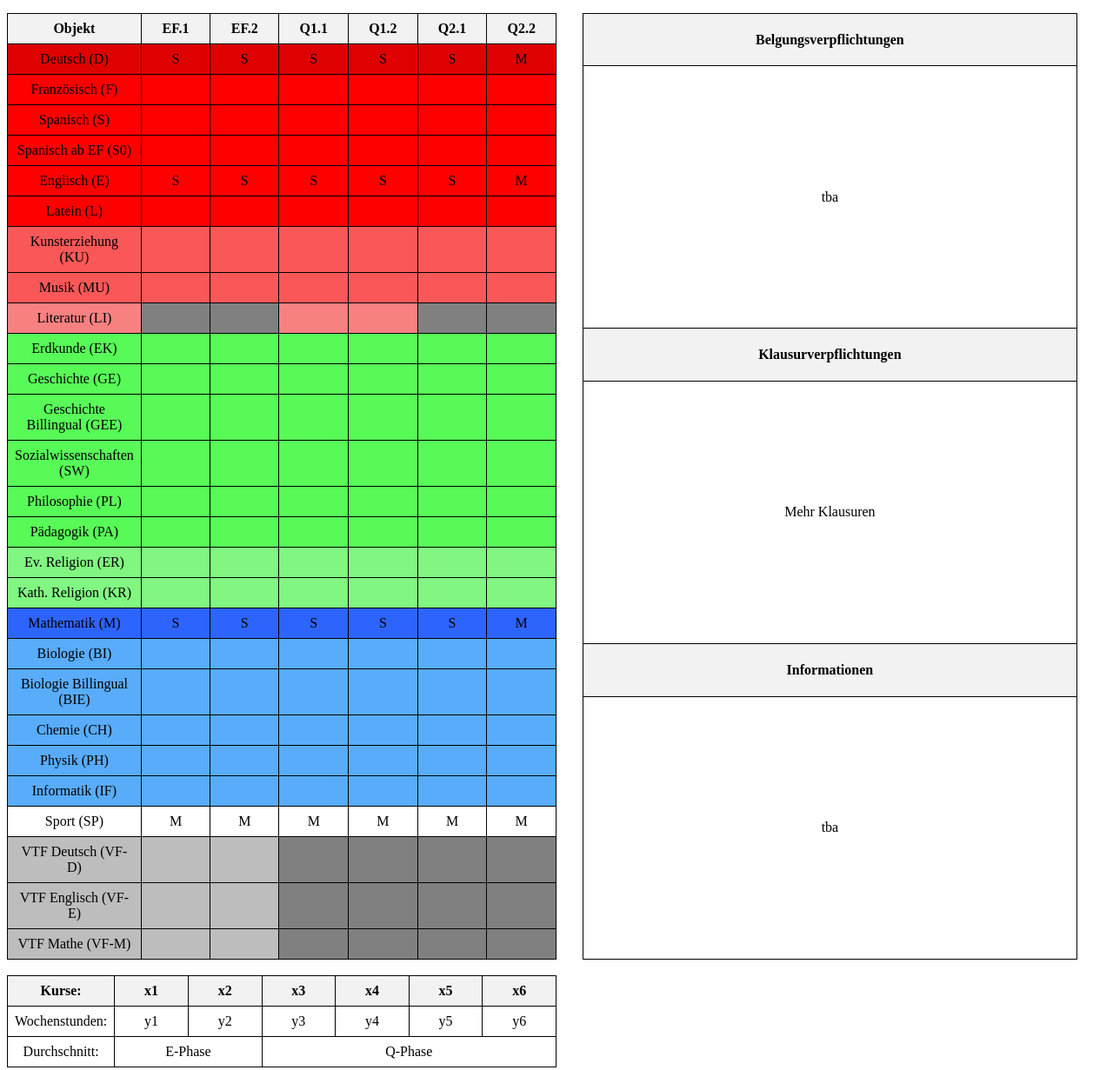
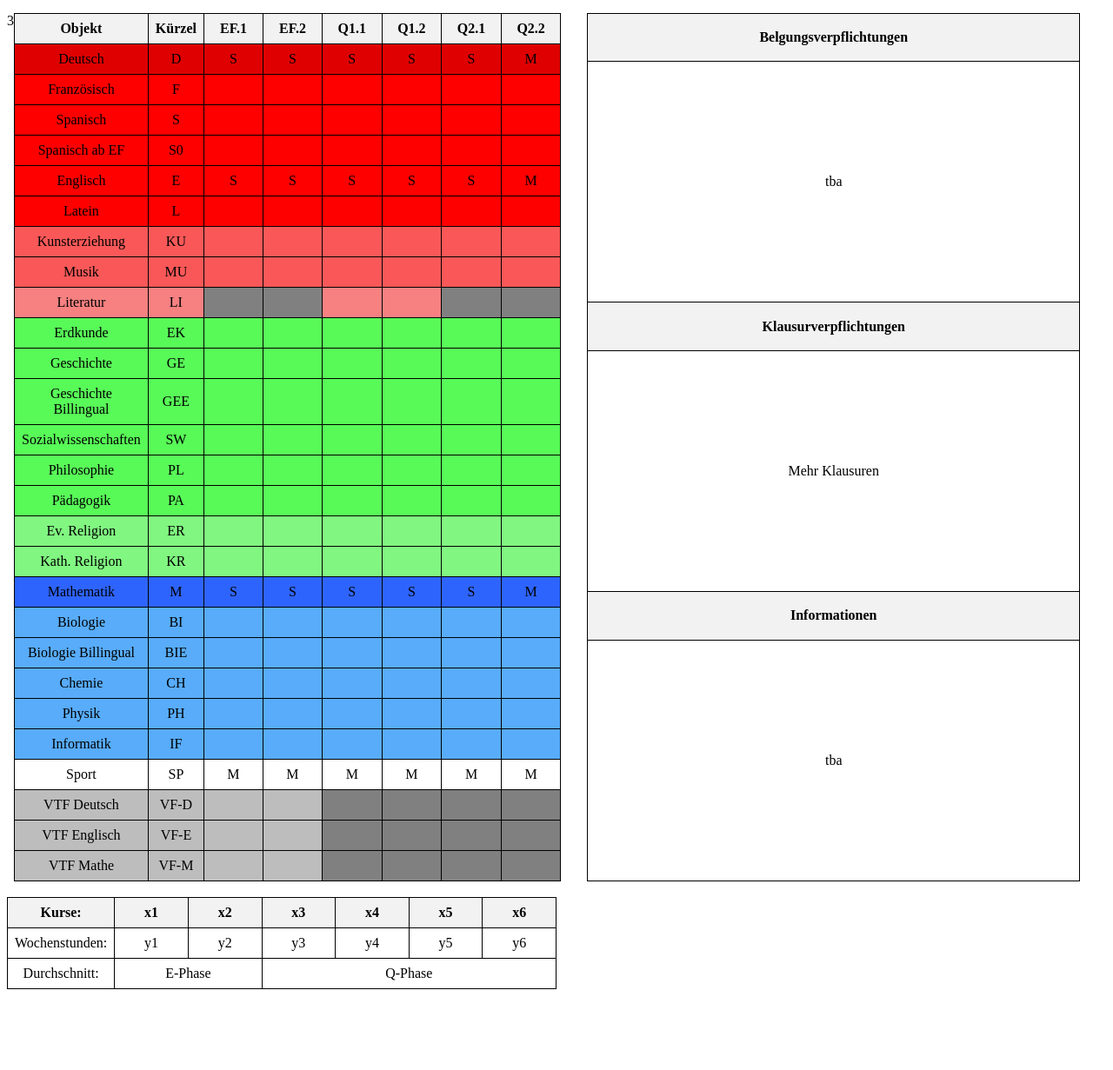
Before and after one commit to PeterScholl/lupo, a plain HTML site: page experimente/bjoern/versuch1/Lupotest 1.html in a window 1280 px wide. Shown: the part 225-1456 px from the top of the page at 87% size. After the commit the page ends 1371 px from the top, so only its background shows below. Drawn offline with Linux system fonts and the light colour scheme.

Commit message:
Kürzel haben nun eine eigene Spalte

```diff
--- a/experimente/bjoern/versuch1/Lupotest 1.html
+++ b/experimente/bjoern/versuch1/Lupotest 1.html
@@ -67,16 +67,18 @@
 
 <table id="Fächerwahl" style="width:50%">
   <tr>
-    <th style="width:15%">Objekt</th>
-    <th style="width:14%">EF.1</th>
-    <th style="width:14%">EF.2</th>
-    <th style="width:14%">Q1.1</th>
-    <th style="width:14%">Q1.2</th>
-    <th style="width:14%">Q2.1</th>
-    <th style="width:14%">Q2.2</th>
+    <th style="width:13%">Objekt</th>
+    <th style="width:5%">Kürzel</th>
+    <th style="width:13%">EF.1</th>
+    <th style="width:13%">EF.2</th>
+    <th style="width:13%">Q1.1</th>
+    <th style="width:13%">Q1.2</th>
+    <th style="width:13%">Q2.1</th>
+    <th style="width:13%">Q2.2</th>
   </tr>
   <tr>
-    <td style="background-color:#DF0101;">Deutsch (D)</td>
+    <td style="background-color:#DF0101;">Deutsch</td>
+    <td id="o1s4" style="background-color:#DF0101;">D</td>
     <td id="o1s1" onclick="changeValue('o1s1')" style="background-color:#DF0101;">S</td>
     <td id="o1s2" onclick="changeValue('o1s2')" style="background-color:#DF0101;">S</td>
     <td id="o1s3" onclick="increaseValue('o1s3')" style="background-color:#DF0101;">S</td>
@@ -85,7 +87,8 @@
     <td id="o1s6" style="background-color:#DF0101;">M</td>
   </tr>
   <tr>
-    <td style="background-color: #ff0000;">Französisch (F)</td>
+    <td style="background-color: #ff0000;">Französisch</td>
+    <td id="o1s4" style="background-color:#ff0000;">F</td>
     <td id="o2s1" onclick="changeValue('o2s1')" style="background-color:#ff0000;"></td>
     <td id="o2s2" onclick="changeValue('o2s2')" style="background-color:#ff0000;"></td>
     <td id="o2s3" onclick="increaseValue('o2s3')" style="background-color:#ff0000;"></td>
@@ -94,7 +97,8 @@
     <td id="o2s6" style="background-color:#ff0000;"></td>
   </tr>
   <tr>
-    <td style="background-color:#ff0000;">Spanisch (S)</td>
+    <td style="background-color:#ff0000;">Spanisch</td>
+    <td id="o1s4" style="background-color:#ff0000;">S</td>
     <td id="o3s1" onclick="changeValue('o3s1')" style="background-color:#ff0000;"></td>
     <td id="o3s2" onclick="changeValue('o3s2')" style="background-color:#ff0000;"></td>
     <td id="o3s3" onclick="increaseValue('o3s3')" style="background-color:#ff0000;"></td>
@@ -103,7 +107,8 @@
     <td id="o3s6" style="background-color:#ff0000;"></td>
   </tr>
   <tr>
-    <td style="background-color:#ff0000;">Spanisch ab EF (S0)</td>
+    <td style="background-color:#ff0000;">Spanisch ab EF</td>
+    <td id="o1s4" style="background-color:#ff0000;">S0</td>
     <td id="o4s1" onclick="changeValue('o4s1')" style="background-color:#ff0000;"></td>
     <td id="o4s2" onclick="changeValue('o4s2')" style="background-color:#ff0000;"></td>
     <td id="o4s3" onclick="increaseValue('o4s3')" style="background-color:#ff0000;"></td>
@@ -112,7 +117,8 @@
     <td id="o4s6" style="background-color:#ff0000;"></td>
   </tr>
   <tr>
-    <td style="background-color:#ff0000;">Englisch (E)</td>
+    <td style="background-color:#ff0000;">Englisch</td>
+    <td id="o1s4" style="background-color:#ff0000;">E</td>
     <td id="o5s1" onclick="changeValue('o5s1')" style="background-color:#ff0000;">S</td>
     <td id="o5s2" onclick="changeValue('o5s2')" style="background-color:#ff0000;">S</td>
     <td id="o5s3" onclick="increaseValue('o5s3')" style="background-color:#ff0000;">S</td>
@@ -121,7 +127,8 @@
     <td id="o5s6" style="background-color:#ff0000;">M</td>
   </tr>
   <tr>
-    <td style="background-color:#ff0000;">Latein (L)</td>
+    <td style="background-color:#ff0000;">Latein</td>
+    <td id="o1s4" style="background-color:#ff0000;">L</td>
     <td id="o6s1" onclick="changeValue('o6s1')" style="background-color:#ff0000;"></td>
     <td id="o6s2" onclick="changeValue('o6s2')" style="background-color:#ff0000;"></td>
     <td id="o6s3" onclick="increaseValue('o6s3')" style="background-color:#ff0000;"></td>
@@ -130,7 +137,8 @@
     <td id="o6s6" style="background-color:#ff0000;"></td>
   </tr>
   <tr>
-    <td style="background-color:#FA5858;">Kunsterziehung (KU)</td>
+    <td style="background-color:#FA5858;">Kunsterziehung</td>
+    <td id="o1s4" style="background-color:#FA5858;">KU</td>
     <td id="o7s1" onclick="changeValue('o7s1')" style="background-color:#FA5858;"></td>
     <td id="o7s2" onclick="changeValue('o7s2')" style="background-color:#FA5858;"></td>
     <td id="o7s3" onclick="increaseValue('o7s3')" style="background-color:#FA5858;"></td>
@@ -139,7 +147,8 @@
     <td id="o7s6" style="background-color:#FA5858;"></td>
   </tr>
    <tr>
-    <td style="background-color:#FA5858;">Musik (MU)</td>
+    <td style="background-color:#FA5858;">Musik</td>
+    <td id="o1s4" style="background-color:#FA5858;">MU</td>
     <td id="o8s1" onclick="changeValue('o8s1')" style="background-color:#FA5858;"></td>
     <td id="o8s2" onclick="changeValue('o8s2')" style="background-color:#FA5858;"></td>
     <td id="o8s3" onclick="increaseValue('o8s3')" style="background-color:#FA5858;"></td>
@@ -148,7 +157,8 @@
     <td id="o8s6" style="background-color:#FA5858;"></td>
   </tr>
    <tr>
-    <td style="background-color:#F78181;">Literatur (LI)</td>
+    <td style="background-color:#F78181;">Literatur</td>
+    <td id="o1s4" style="background-color:#F78181;">LI</td>
     <td id="o9s1" style="background-color:grey;"></td>
     <td id="o9s2" style="background-color:grey;"></td>
     <td id="o9s3" onclick="increaseValue('o9s3')" style="background-color:#F78181;"></td>
@@ -157,7 +167,8 @@
     <td id="o9s6" style="background-color:grey;"></td>
   </tr>
    <tr>
-    <td style="background-color:#58FA58;">Erdkunde (EK)</td>
+    <td style="background-color:#58FA58;">Erdkunde</td>
+    <td id="o1s4" style="background-color:#58FA58;">EK</td>
     <td id="o10s1" onclick="changeValue('o10s1')" style="background-color:#58FA58;"></td>
     <td id="o10s2" onclick="changeValue('o10s2')" style="background-color:#58FA58;"></td>
     <td id="o10s3" onclick="increaseValue('o10s3')" style="background-color:#58FA58;"></td>
@@ -166,7 +177,8 @@
     <td id="o10s6" style="background-color:#58FA58;"></td>
   </tr>
    <tr>
-    <td style="background-color:#58FA58;">Geschichte (GE)</td>
+    <td style="background-color:#58FA58;">Geschichte</td>
+    <td id="o1s4" style="background-color:#58FA58;">GE</td>
     <td id="o11s1" onclick="changeValue('o11s1')" style="background-color:#58FA58;"></td>
     <td id="o11s2" onclick="changeValue('o11s2')" style="background-color:#58FA58;"></td>
     <td id="o11s3" onclick="increaseValue('o11s3')" style="background-color:#58FA58;"></td>
@@ -175,7 +187,8 @@
     <td id="o11s6" style="background-color:#58FA58;"></td>
   </tr>
    <tr>
-    <td style="background-color:#58FA58;">Geschichte Billingual (GEE)</td>
+    <td style="background-color:#58FA58;">Geschichte Billingual</td>
+    <td id="o1s4" style="background-color:#58FA58;">GEE</td>
     <td id="o12s1" onclick="changeValue('o12s1')" style="background-color:#58FA58;"></td>
     <td id="o12s2" onclick="changeValue('o12s2')" style="background-color:#58FA58;"></td>
     <td id="o12s3" onclick="increaseValue('o12s3')" style="background-color:#58FA58;"></td>
@@ -184,7 +197,8 @@
     <td id="o12s6" style="background-color:#58FA58;"></td>
   </tr>
    <tr>
-    <td style="background-color:#58FA58;">Sozialwissenschaften (SW)</td>
+    <td style="background-color:#58FA58;">Sozialwissenschaften</td>
+    <td id="o1s4" style="background-color:#58FA58;">SW</td>
     <td id="o13s1" onclick="changeValue('o13s1')" style="background-color:#58FA58;"></td>
     <td id="o13s2" onclick="changeValue('o13s2')" style="background-color:#58FA58;"></td>
     <td id="o13s3" onclick="increaseValue('o13s3')" style="background-color:#58FA58;"></td>
@@ -193,7 +207,8 @@
     <td id="o13s6" style="background-color:#58FA58;"></td>
   </tr>
    <tr>
-    <td style="background-color:#58FA58;">Philosophie (PL)</td>
+    <td style="background-color:#58FA58;">Philosophie</td>
+    <td id="o1s4" style="background-color:#58FA58;">PL</td>
     <td id="o14s1" onclick="changeValue('o14s1')" style="background-color:#58FA58;"></td>
     <td id="o14s2" onclick="changeValue('o14s2')" style="background-color:#58FA58;"></td>
     <td id="o14s3" onclick="increaseValue('o14s3')" style="background-color:#58FA58;"></td>
@@ -202,7 +217,8 @@
     <td id="o14s6" style="background-color:#58FA58;"></td>
   </tr>
    <tr>
-    <td style="background-color:#58FA58;">Pädagogik (PA)</td>
+    <td style="background-color:#58FA58;">Pädagogik</td>
+    <td id="o1s4" style="background-color:#58FA58;">PA</td>
     <td id="o15s1" onclick="changeValue('o15s1')" style="background-color:#58FA58;"></td>
     <td id="o15s2" onclick="changeValue('o15s2')" style="background-color:#58FA58;"></td>
     <td id="o15s3" onclick="increaseValue('o15s3')" style="background-color:#58FA58;"></td>
@@ -211,7 +227,8 @@
     <td id="o15s6" style="background-color:#58FA58;"></td>
   </tr>
    <tr>
-    <td style="background-color:#81F781;">Ev. Religion (ER)</td>
+    <td style="background-color:#81F781;">Ev. Religion</td>
+    <td id="o1s4" style="background-color:#81F781;">ER</td>
     <td id="o16s1" onclick="changeValue('o16s1')" style="background-color:#81F781;"></td>
     <td id="o16s2" onclick="changeValue('o16s2')" style="background-color:#81F781;"></td>
     <td id="o16s3" onclick="increaseValue('o16s3')" style="background-color:#81F781;"></td>
@@ -220,7 +237,8 @@
     <td id="o16s6" style="background-color:#81F781;"></td>
   </tr>
   <tr>
-    <td style="background-color:#81F781;">Kath. Religion (KR)</td>
+    <td style="background-color:#81F781;">Kath. Religion</td>3
+    <td id="o1s4" style="background-color:#81F781;">KR</td>
     <td id="o17s1" onclick="changeValue('o17s1')" style="background-color:#81F781;"></td>
     <td id="o17s2" onclick="changeValue('o17s2')" style="background-color:#81F781;"></td>
     <td id="o17s3" onclick="increaseValue('o17s3')" style="background-color:#81F781;"></td>
@@ -229,7 +247,8 @@
     <td id="o17s6" style="background-color:#81F781;"></td>
   </tr>
   <tr>
-    <td style="background-color:#2E64FE;">Mathematik (M)</td>
+    <td style="background-color:#2E64FE;">Mathematik</td>
+    <td id="o1s4" style="background-color:#2E64FE;">M</td>
     <td id="o18s1" onclick="changeValue('o18s1')" style="background-color:#2E64FE;">S</td>
     <td id="o18s2" onclick="changeValue('o18s2')" style="background-color:#2E64FE;">S</td>
     <td id="o18s3" onclick="increaseValue('o18s3')" style="background-color:#2E64FE;">S</td>
@@ -238,7 +257,8 @@
     <td id="o18s6" style="background-color:#2E64FE;">M</td>
   </tr>
    <tr>
-    <td style="background-color:#58ACFA;">Biologie (BI)</td>
+    <td style="background-color:#58ACFA;">Biologie</td>
+    <td id="o1s4" style="background-color:#58ACFA;">BI</td>
     <td id="o19s1" onclick="changeValue('o19s1')" style="background-color:#58ACFA;"></td>
     <td id="o19s2" onclick="changeValue('o19s2')" style="background-color:#58ACFA;"></td>
     <td id="o19s3" onclick="increaseValue('o19s3')" style="background-color:#58ACFA;"></td>
@@ -247,7 +267,8 @@
     <td id="o19s6" style="background-color:#58ACFA;"></td>
   </tr>
    <tr>
-    <td style="background-color:#58ACFA;">Biologie Billingual (BIE)</td>
+    <td style="background-color:#58ACFA;">Biologie Billingual</td>
+    <td id="o1s4" style="background-color:#58ACFA;">BIE</td>
     <td id="o20s1" onclick="changeValue('o20s1')" style="background-color:#58ACFA;"></td>
     <td id="o20s2" onclick="changeValue('o20s2')" style="background-color:#58ACFA;"></td>
     <td id="o20s3" onclick="increaseValue('o20s3')" style="background-color:#58ACFA;"></td>
@@ -256,7 +277,8 @@
     <td id="o20s6" style="background-color:#58ACFA;"></td>
   </tr>
   <tr>
-    <td style="background-color:#58ACFA;">Chemie (CH)</td>
+    <td style="background-color:#58ACFA;">Chemie</td>
+    <td id="o1s4" style="background-color:#58ACFA;">CH</td>
     <td id="o21s1" onclick="changeValue('o21s1')" style="background-color:#58ACFA;"></td>
     <td id="o21s2" onclick="changeValue('o21s2')" style="background-color:#58ACFA;"></td>
     <td id="o21s3" onclick="increaseValue('o21s3')" style="background-color:#58ACFA;"></td>
@@ -265,7 +287,8 @@
     <td id="o21s6" style="background-color:#58ACFA;"></td>
   </tr>
   <tr>
-    <td style="background-color:#58ACFA;">Physik (PH)</td>
+    <td style="background-color:#58ACFA;">Physik</td>
+    <td id="o1s4" style="background-color:#58ACFA;">PH</td>
     <td id="o22s1" onclick="changeValue('o22s1')" style="background-color:#58ACFA;"></td>
     <td id="o22s2" onclick="changeValue('o22s2')" style="background-color:#58ACFA;"></td>
     <td id="o22s3" onclick="increaseValue('o22s3')" style="background-color:#58ACFA;"></td>
@@ -274,7 +297,8 @@
     <td id="o22s6" style="background-color:#58ACFA;"></td>
   </tr>
   <tr>
-    <td style="background-color:#58ACFA;">Informatik (IF)</td>
+    <td style="background-color:#58ACFA;">Informatik</td>
+    <td id="o1s4" style="background-color:#58ACFA;">IF</td>
     <td id="o23s1" onclick="changeValue('o23s1')" style="background-color:#58ACFA;"></td>
     <td id="o23s2" onclick="changeValue('o23s2')" style="background-color:#58ACFA;"></td>
     <td id="o23s3" onclick="increaseValue('o23s3')" style="background-color:#58ACFA;"></td>
@@ -283,7 +307,8 @@
     <td id="o23s6" style="background-color:#58ACFA;"></td>
   </tr>
   <tr>
-    <td>Sport (SP)</td>
+    <td>Sport</td>
+    <td id="o1s4" >SP</td>
     <td id="o24s1" onclick="changeValue('o24s1')">M</td>
     <td id="o24s2" onclick="changeValue('o24s2')">M</td>
     <td id="o24s3" onclick="increaseValue('o24s3')">M</td>
@@ -292,7 +317,8 @@
     <td id="o24s6">M</td>
   </tr>
   <tr>
-    <td style="background-color:#BDBDBD;">VTF Deutsch (VF-D)</td>
+    <td style="background-color:#BDBDBD;">VTF Deutsch</td>
+    <td id="o1s4" style="background-color:#BDBDBD;">VF-D</td>
     <td id="o25s1" onclick="changeValue('o25s1')" style="background-color:#BDBDBD;"></td>
     <td id="o25s2" onclick="changeValue('o25s2')" style="background-color:#BDBDBD;"></td>
     <td id="o25s3" style="background-color:grey;"></td>
@@ -301,7 +327,8 @@
     <td id="o25s6" style="background-color:grey;"></td>
   </tr>
   <tr>
-    <td style="background-color:#BDBDBD;">VTF Englisch (VF-E)</td>
+    <td style="background-color:#BDBDBD;">VTF Englisch</td>
+    <td id="o1s4" style="background-color:#BDBDBD;">VF-E</td>
     <td id="o26s1" onclick="changeValue('o26s1')" style="background-color:#BDBDBD;"></td>
     <td id="o26s2" onclick="changeValue('o26s2')" style="background-color:#BDBDBD;"></td>
     <td id="o26s3" style="background-color:grey;"></td>
@@ -310,7 +337,8 @@
     <td id="o26s6" style="background-color:grey;"></td>
   </tr>
   <tr>
-    <td style="background-color:#BDBDBD;">VTF Mathe (VF-M)</td>
+    <td style="background-color:#BDBDBD;">VTF Mathe</td>
+    <td id="o1s4" style="background-color:#BDBDBD;">VF-M</td>
     <td id="o27s1" onclick="changeValue('o27s1')" style="background-color:#BDBDBD;"></td>
     <td id="o27s2" onclick="changeValue('o27s2')" style="background-color:#BDBDBD;"></td>
     <td id="o27s3" style="background-color:grey;"></td>
```
